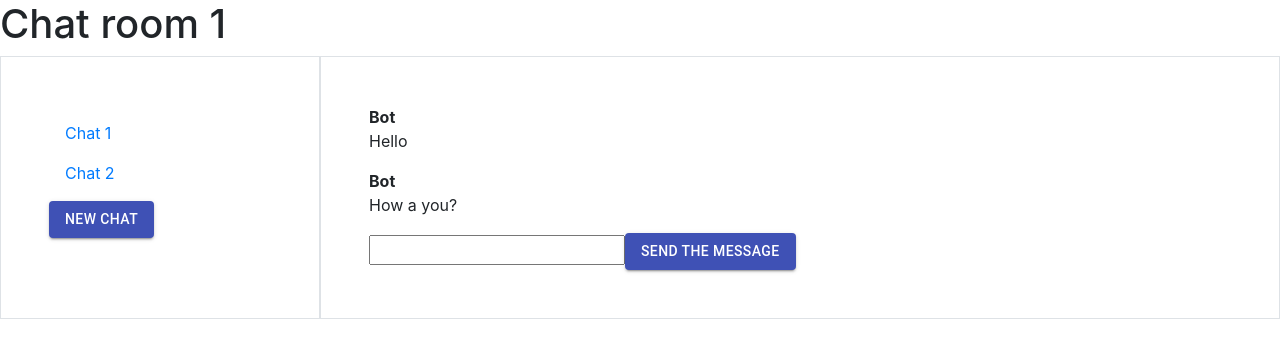
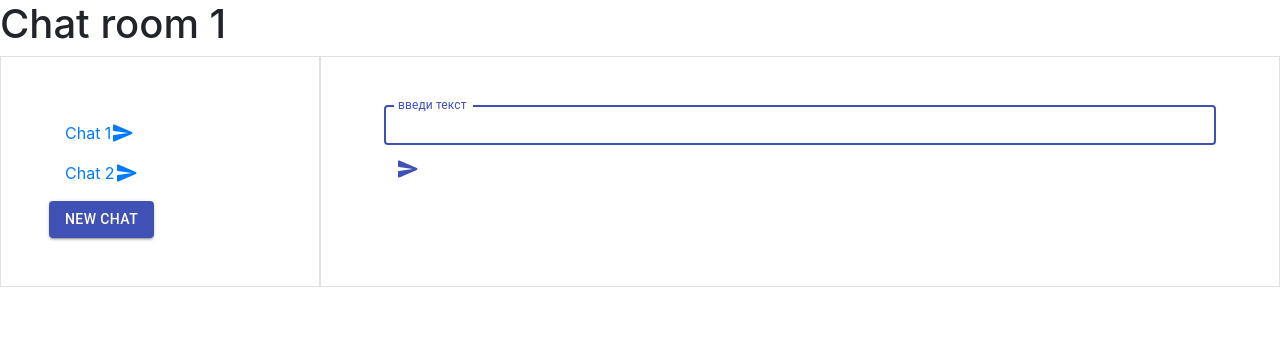
Before and after one commit to Elenatr07/project1, a React app: page / in a window 1280 px wide. Shown: the top 358 px of the page. Built offline with nearby package versions, Linux system fonts and the light colour scheme.

Commit message:
style mui

```diff
--- a/src/components/ChatList/ChatList.jsx
+++ b/src/components/ChatList/ChatList.jsx
@@ -13,13 +13,13 @@ export default class ChatList extends Component {
                     <Link to='/chat/1/'>
                         <ListItem
                             button={true}
-                        >Chat 1</ListItem>
+                        >Chat 1 <SendRounded /></ListItem>
                     </Link>
 
                     <Link to='/chat/2/'>
                         <ListItem
                             button={true}
-                        >Chat 2</ListItem>
+                        >Chat 2 <SendRounded /></ListItem>
                     </Link>
                 </List>
                 <Button variant="contained" color="primary">New chat</Button>
--- a/src/components/Message/Message.jsx
+++ b/src/components/Message/Message.jsx
@@ -1,16 +1,38 @@
 import React from 'react';
 import PropTypes from 'prop-types';
+import { Chip } from '@material-ui/core';
+import DoneIcon from '@material-ui/icons/Done';
 
 export default class Message extends React.Component {
+    habdleDelete = () => { }
+
     static propTypes = {
-        text: PropTypes.string.isRequired,
+        message: PropTypes.shape({
+            text: PropTypes.string.isRequired,
+            name: PropTypes.string.isRequired
+        })
+
     };
 
     render() {
-        let { sender, text } = this.props;
-        return <div>
-            <strong> {sender} </strong>
-            <p>{text}</p>
-        </div>
+        const message = this.props.message.name === 'Me' ?
+            <Chip
+                deleteIcon={<DoneIcon />}
+                color="primary"
+                onDelete={this.habdleDelete}
+                label={this.props.message.text} /> :
+            <Chip
+                deleteIcon={<DoneIcon />}
+                color="secondary"
+                className='bot'
+                label={this.props.message.text}
+                onDelete={this.habdleDelete} />
+
+        //let { sender, text } = this.props;
+        return (
+            <div className="message-block">
+                {message}
+            </div>
+        )
     }
 }
--- a/src/components/MessageField/MessageField.jsx
+++ b/src/components/MessageField/MessageField.jsx
@@ -3,50 +3,86 @@ import Message from '../Message/Message.jsx';
 import connect from 'react-redux/es/connect/connect';
 import { bindActionCreators } from 'redux';
 import { sendMessage } from '../../store/actions/msg_action.js';
-import { Button } from '@material-ui/core'
+import { Button, Paper, IconButton, TextField } from '@material-ui/core';
+import SendIcon from '@material-ui/icons/SendRounded'
 
 
 class MessageField extends Component {
     state = {
-        text: '',
-        answered: true
+        input: '',
+        messages: []
     };
 
-    handleSend = () => {
-        let { text } = this.state;
-        let id = Object.keys(this.props.messages).length + 1;
-        this.props.sendMessage(id, 'Me', text);
+    handleSend = (value) => {
+        this.setState(state => ({
+            ...state,
+            messages: [...this.state.messages, { name: 'Me', text: value }]
+        }))
+        this.setState({ input: '' })
+
+        // let { text } = this.state;
+        // let id = Object.keys(this.props.messages).length + 1;
+        //this.props.sendMessage(id, 'Me', text);
     };
 
+    handleClick = (value) => {
+        if (this.state.input !== '') {
+            this.handleSend(value)
+        }
+    }
+
+    handleKeyUp = (evt) => {
+        if (this.state.input !== '') {
+            if (evt.reyCode === 13) {
+                this.handleSend(this.state.input)
+            }
+        }
+    }
+
     handleChange = evt => {
-        if (evt.keyCode != 13) {
-            this.setState({ text: evt.target.value });
-        } else {
-            this.handleSend();
-        }
+        this.setState({ input: evt.target.value });
+
     };
 
-    componentDidUpdate() {
-        if (!this.state.answered) this.sendMessage('I am BOT what can I help you?');
+    componentDidUpdate(prevProps, prevState) {
+        const currentMessage = this.state.messages
+        const lastMessage = currentMessage[currentMessage.length - 1]
+        if (prevState.messages.length < this.state.messages.length && lastMessage.name === 'Me') {
+            setTimeout(() => {
+                this.setState(state => ({
+                    ...state,
+                    messages: [...this.state.messages, { name: 'Bot', text: 'I am Bot what can I help you?' }]
+                }))
+            }, 1000)
+        }
     }
 
     render() {
-        let { messages } = this.props;
-        let messageElements = Object.keys(messages).map((id) => (
-            <Message key={id} text={messages[id].text} sender={messages[id].sender} />
+        const Messages = this.state.messages.map((item, index) => <Message key={index} message={item} />)
+        return (
+            <section className="chat container">
+                <div className="message-list">
+                    {Messages}
+                </div>
+                <div className="chat-footer">
+                    <TextField
+                        autoFocus
+                        fullWidth
+                        size="small"
+                        label="введи текст"
+                        variant="outlined"
+                        value={this.state.input}
+                        onChange={this.handleChange}
+                        onKeyUp={(event) => this.handleKeyUp(event, this.state.input)} />
+
+                    <IconButton
+                        color="primary"
+                        onClick={() => this.handleClick(this.state.input)}>
+                        <SendIcon />
+                    </IconButton>
+                </div>
+            </section>
         )
-        );
-
-        return <div>
-            {messageElements}
-            <input
-                type="text"
-                onChange={this.handleChange}
-            />
-            <Button variant="contained" color="primary"
-                onClick={this.handleSend}
-            >Send the message</Button>
-        </div>
     }
 }
 
--- a/src/router.jsx
+++ b/src/router.jsx
@@ -7,7 +7,7 @@ export default class Router extends Component {
     render() {
         return (
             <Switch>
-                <Route path='/' component={Layout} exact /> {/*только для http://localhost:3000/*/}
+                <Route path='/' component={Layout} exact />
                 <Route path='/chat/1/' render={() => <Layout chatId={'1'} />} />
                 <Route path='/chat/2/' render={() => <Layout chatId={'2'} />} />
             </Switch>
```
